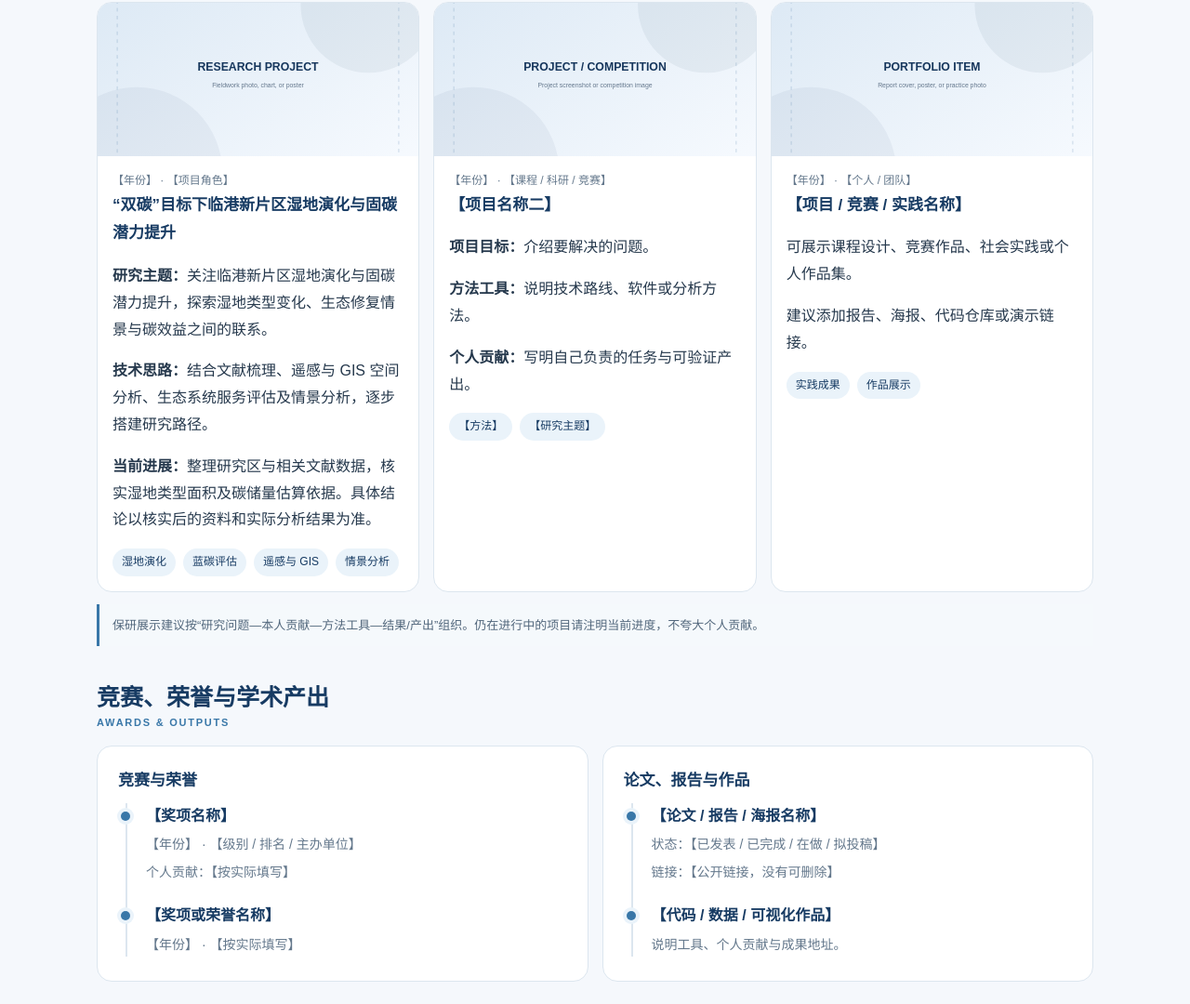
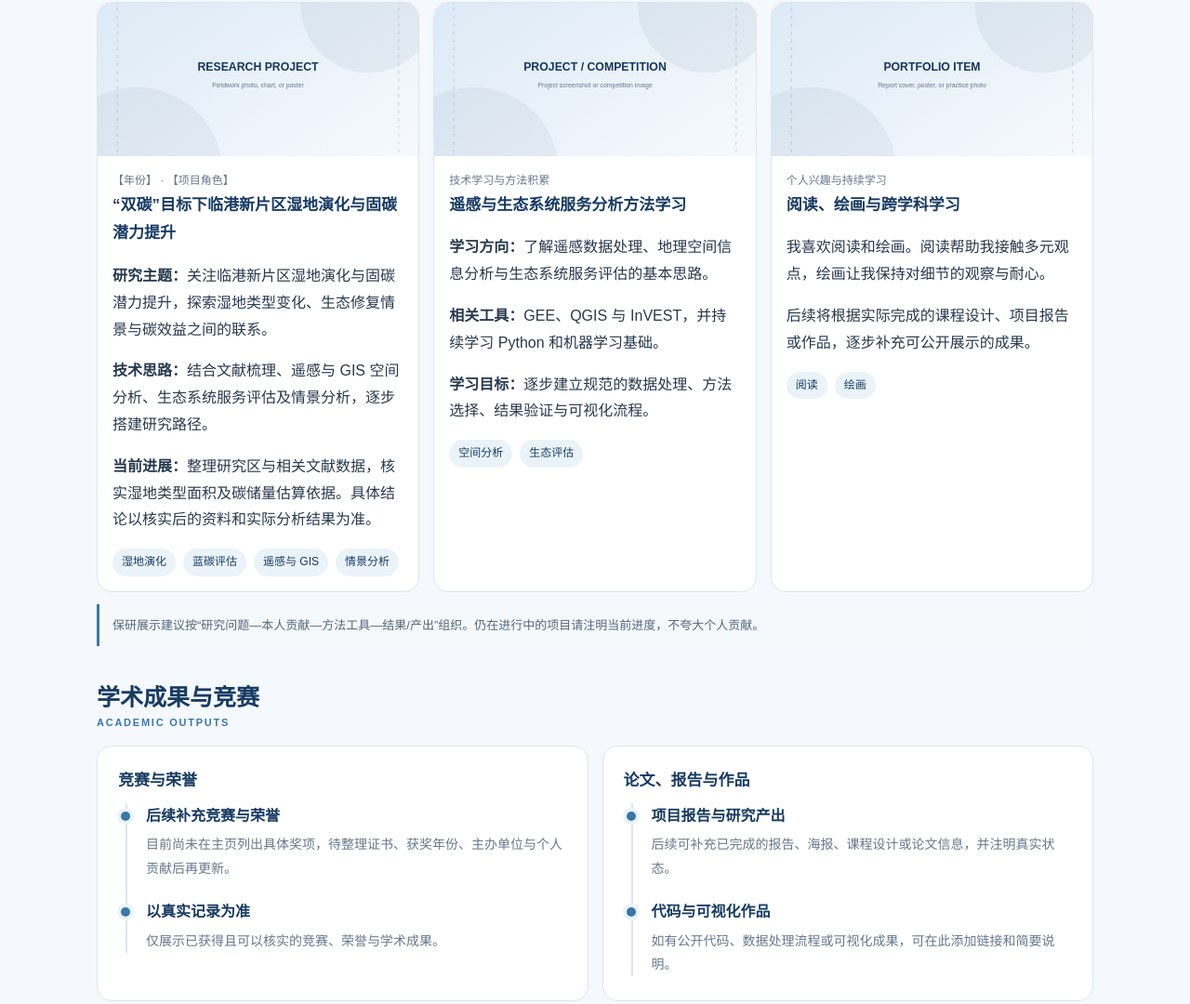
Before and after one commit to yuyang11223312-web/yuyang11223312-web.github.io, a plain HTML site: page index.html in a window 1280 px wide. Shown: the part 1469-2549 px from the top of the page at 93% size. Drawn offline with Linux system fonts and the light colour scheme.

Commit message:
Polish project portfolio and remove unprovided achievement placeholders

```diff
--- a/index.html
+++ b/index.html
@@ -3,7 +3,7 @@
 <head>
 <meta charset="utf-8"><meta name="viewport" content="width=device-width,initial-scale=1">
 <meta name="description" content="Chloe 的本科生个人学术主页，展示教育经历、科研项目与竞赛实践">
-<title>Chloe | Academic Portfolio</title>
+<title>Chloe 陈亚婷 | Academic Portfolio</title>
 <style>
 :root{--navy:#173b63;--blue:#3977a8;--pale:#eaf3fa;--ink:#26394d;--muted:#64788c;--line:#dce6ef;--white:#fff}
 *{box-sizing:border-box}html{scroll-behavior:smooth;scroll-padding-top:90px}body{margin:0;background:#f5f8fc;color:var(--ink);font:16px/1.8 Arial,"PingFang SC","Microsoft YaHei",sans-serif}
@@ -17,16 +17,16 @@ section{margin-top:38px}.head{margin-bottom:14px}h2{color:var(--navy);font-size:
 </style>
 </head>
 <body>
-<header><nav class="nav"><a class="brand" href="#top">CHLOE · ACADEMIC PORTFOLIO</a><div class="links"><a href="#about">关于我</a><a href="#education">教育经历</a><a href="#research">科研项目</a><a href="#awards">竞赛成果</a><a href="#skills">专业技能</a><a href="#contact">联系</a></div></nav></header>
+<header><nav class="nav"><a class="brand" href="#top">CHLOE · ACADEMIC PORTFOLIO</a><div class="links"><a href="#about">关于我</a><a href="#education">教育经历</a><a href="#research">科研项目</a><a href="#skills">证书与技能</a><a href="#skills">专业技能</a><a href="#contact">联系</a></div></nav></header>
 <main id="top">
 <div class="hero"><div><div class="kicker">UNDERGRADUATE · RESEARCH · CAREER</div><h1>你好，我是<br>Chloe</h1><p class="role">上海海洋大学 · 环境科学与工程专业</p><p>我就读于上海海洋大学环境科学与工程专业，关注滨海湿地演化、蓝碳与生态修复效益评估，希望结合遥感、GIS 空间分析和数据处理方法探索实际生态问题。</p><p>专业绩点 3.76/4.00，专业排名第 2。学习之余，我喜欢阅读和画画。</p><div class="pills"><span class="pill">专业绩点 3.76 / 4.00</span><span class="pill">专业排名第 2</span><span class="pill">湿地与蓝碳</span></div><div class="actions"><a class="btn primary" href="#research">查看项目经历</a><a class="btn secondary" href="assets/cv.pdf">个人简历 PDF</a></div></div><div><img class="portrait" src="assets/profile.svg" alt="个人头像占位图"><p class="hint">可替换为正式头像或个人照片</p></div></div>
 <section id="about"><div class="head"><h2>关于我</h2><div class="en">ABOUT ME</div></div><div class="panel"><p>我就读于上海海洋大学环境科学与工程专业，专业绩点 3.76/4.00，专业排名第 2。通过课程学习与项目探索，我正在积累文献阅读、空间数据处理、科研问题梳理和学术表达方面的经验。</p><p>目前关注滨海湿地演化、生态修复与蓝碳潜力评估，希望继续提升遥感与 GIS 分析、环境数据处理及定量研究能力。</p><div class="pills"><span class="pill">学术探索</span><span class="pill">独立学习</span><span class="pill">团队协作</span></div></div></section>
 <section id="education"><div class="head"><h2>教育经历</h2><div class="en">EDUCATION</div></div><div class="panel timeline"><div class="item"><h3>上海海洋大学 · 环境科学与工程</h3><p>本科在读</p><p>专业绩点：3.76 / 4.00　｜　专业排名：第 2</p></div><div class="item"><h3>代表性课程</h3><p>环境监测：4.0　｜　环境科学：4.0</p></div><div class="item"><h3>学习关注方向</h3><p>滨海湿地生态、蓝碳与固碳潜力、湿地演化、生态修复、遥感与 GIS 空间分析。</p></div></div></section>
 <section id="research"><div class="head"><h2>科研与项目经历</h2><div class="en">RESEARCH & PROJECTS</div></div><div class="grid3">
 <article class="card"><img src="assets/project-1.svg" alt="科研项目配图"><div class="body"><div class="meta">【年份】 · 【项目角色】</div><h3>“双碳”目标下临港新片区湿地演化与固碳潜力提升</h3><p><b>研究主题：</b>关注临港新片区湿地演化与固碳潜力提升，探索湿地类型变化、生态修复情景与碳效益之间的联系。</p><p><b>技术思路：</b>结合文献梳理、遥感与 GIS 空间分析、生态系统服务评估及情景分析，逐步搭建研究路径。</p><p><b>当前进展：</b>整理研究区与相关文献数据，核实湿地类型面积及碳储量估算依据。具体结论以核实后的资料和实际分析结果为准。</p><div class="pills"><span class="pill">湿地演化</span><span class="pill">蓝碳评估</span><span class="pill">遥感与 GIS</span><span class="pill">情景分析</span></div></div></article>
-<article class="card"><img src="assets/project-2.svg" alt="项目二配图"><div class="body"><div class="meta">【年份】 · 【课程 / 科研 / 竞赛】</div><h3>【项目名称二】</h3><p><b>项目目标：</b>介绍要解决的问题。</p><p><b>方法工具：</b>说明技术路线、软件或分析方法。</p><p><b>个人贡献：</b>写明自己负责的任务与可验证产出。</p><div class="pills"><span class="pill">【方法】</span><span class="pill">【研究主题】</span></div></div></article>
-<article class="card"><img src="assets/project-3.svg" alt="项目三配图"><div class="body"><div class="meta">【年份】 · 【个人 / 团队】</div><h3>【项目 / 竞赛 / 实践名称】</h3><p>可展示课程设计、竞赛作品、社会实践或个人作品集。</p><p>建议添加报告、海报、代码仓库或演示链接。</p><div class="pills"><span class="pill">实践成果</span><span class="pill">作品展示</span></div></div></article></div><p class="notice">保研展示建议按“研究问题—本人贡献—方法工具—结果/产出”组织。仍在进行中的项目请注明当前进度，不夸大个人贡献。</p></section>
-<section id="awards"><div class="head"><h2>竞赛、荣誉与学术产出</h2><div class="en">AWARDS & OUTPUTS</div></div><div class="grid2"><div class="panel"><h3>竞赛与荣誉</h3><div class="timeline"><div class="item"><h3>【奖项名称】</h3><p>【年份】 · 【级别 / 排名 / 主办单位】</p><p>个人贡献：【按实际填写】</p></div><div class="item"><h3>【奖项或荣誉名称】</h3><p>【年份】 · 【按实际填写】</p></div></div></div><div class="panel"><h3>论文、报告与作品</h3><div class="timeline"><div class="item"><h3>【论文 / 报告 / 海报名称】</h3><p>状态：【已发表 / 已完成 / 在做 / 拟投稿】</p><p>链接：【公开链接，没有可删除】</p></div><div class="item"><h3>【代码 / 数据 / 可视化作品】</h3><p>说明工具、个人贡献与成果地址。</p></div></div></div></div></section>
+<article class="card"><img src="assets/project-2.svg" alt="项目二配图"><div class="body"><div class="meta">技术学习与方法积累</div><h3>遥感与生态系统服务分析方法学习</h3><p><b>学习方向：</b>了解遥感数据处理、地理空间信息分析与生态系统服务评估的基本思路。</p><p><b>相关工具：</b>GEE、QGIS 与 InVEST，并持续学习 Python 和机器学习基础。</p><p><b>学习目标：</b>逐步建立规范的数据处理、方法选择、结果验证与可视化流程。</p><div class="pills"><span class="pill">空间分析</span><span class="pill">生态评估</span></div></div></article>
+<article class="card"><img src="assets/project-3.svg" alt="项目三配图"><div class="body"><div class="meta">个人兴趣与持续学习</div><h3>阅读、绘画与跨学科学习</h3><p>我喜欢阅读和绘画。阅读帮助我接触多元观点，绘画让我保持对细节的观察与耐心。</p><p>后续将根据实际完成的课程设计、项目报告或作品，逐步补充可公开展示的成果。</p><div class="pills"><span class="pill">阅读</span><span class="pill">绘画</span></div></div></article></div><p class="notice">保研展示建议按“研究问题—本人贡献—方法工具—结果/产出”组织。仍在进行中的项目请注明当前进度，不夸大个人贡献。</p></section>
+<section id="awards"><div class="head"><h2>学术成果与竞赛</h2><div class="en">ACADEMIC OUTPUTS</div></div><div class="grid2"><div class="panel"><h3>竞赛与荣誉</h3><div class="timeline"><div class="item"><h3>后续补充竞赛与荣誉</h3><p>目前尚未在主页列出具体奖项，待整理证书、获奖年份、主办单位与个人贡献后再更新。</p></div><div class="item"><h3>以真实记录为准</h3><p>仅展示已获得且可以核实的竞赛、荣誉与学术成果。</p></div></div></div><div class="panel"><h3>论文、报告与作品</h3><div class="timeline"><div class="item"><h3>项目报告与研究产出</h3><p>后续可补充已完成的报告、海报、课程设计或论文信息，并注明真实状态。</p></div><div class="item"><h3>代码与可视化作品</h3><p>如有公开代码、数据处理流程或可视化成果，可在此添加链接和简要说明。</p></div></div></div></div></section>
 <section id="skills"><div class="head"><h2>专业技能</h2><div class="en">SKILLS</div></div><div class="grid2"><div class="panel"><div class="skill"><b>文献检索与学术写作</b><div class="bar"><span style="width:65%"></span></div></div><div class="skill"><b>数据处理与可视化</b><div class="bar"><span style="width:55%"></span></div></div><div class="skill"><b>GIS / 遥感 / GEE</b><div class="bar"><span style="width:40%"></span></div></div><p class="notice">进度条仅为装饰性示例，建议替换为可解释的技能描述，例如“熟悉 / 掌握 / 正在学习”。</p></div><div class="panel"><h3>工具与语言</h3><p><b>空间分析与生态评估：</b>Google Earth Engine（GEE）、QGIS、InVEST。</p><p><b>编程与数据：</b>Python、机器学习基础（持续学习中）。</p><p><b>办公软件：</b>Excel、PowerPoint、Word。</p><p><b>英语证书：</b>CET-4：537；CET-6：516。</p><p><b>计算机证书：</b>全国计算机等级考试一级。</p><p><b>综合能力：</b>文献整理、资料归纳、数据表格处理、报告撰写与学术汇报。</p></div></div></section>
 <section id="contact"><div class="head"><h2>联系我</h2><div class="en">CONTACT</div></div><div class="panel"><p>欢迎就科研兴趣、项目实践及研究生申请相关方向交流。</p><p><b>GitHub：</b><a href="https://github.com/yuyang11223312-web">github.com/yuyang11223312-web</a></p><p><b>个人兴趣：</b>阅读、绘画。</p><p><b>简历：</b>简历 PDF 尚未上传；准备好后可放入 assets 文件夹并命名为 cv.pdf。</p><p class="notice">不要公开身份证号、家庭住址、私人手机号或未经允许公开的他人信息。</p></div></section>
 </main><footer>© 2026 Chloe · Academic Portfolio · 以真实经历与成果为准</footer></body></html>
```
